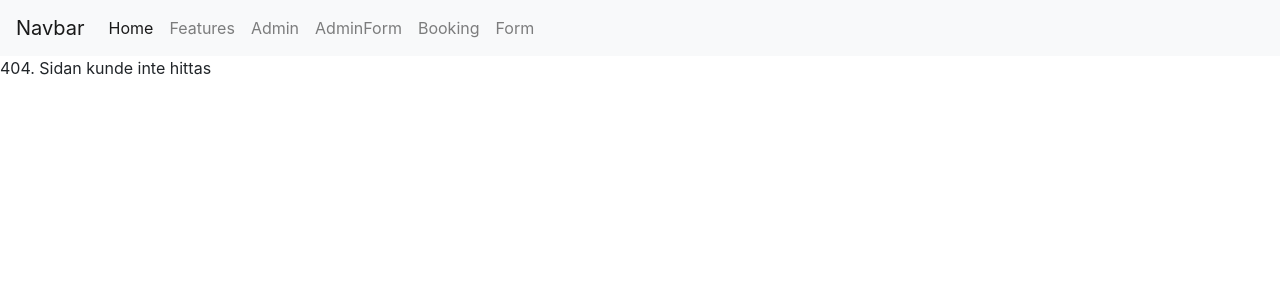
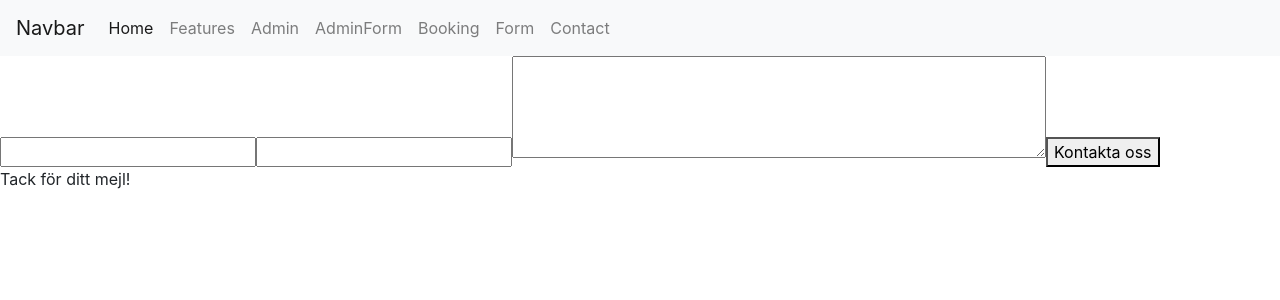
Before and after one commit to TheRakib/Wiesslutprojekt, a React (Create React App) app: page /contact in a window 1280 px wide. Before the commit this address had no page. Shown: the top 300 px of the page. Built offline with nearby package versions, Linux system fonts and the light colour scheme; no server answers.

Commit message:
stuff changed

```diff
--- a/package.json
+++ b/package.json
@@ -7,6 +7,7 @@
     "@testing-library/react": "^9.5.0",
     "@testing-library/user-event": "^7.2.1",
     "axios": "^0.19.2",
+    "dotenv": "^8.2.0",
     "faker": "^4.1.0",
     "firebase": "^7.14.3",
     "react": "^16.13.1",
--- a/src/components/Approute.js
+++ b/src/components/Approute.js
@@ -15,6 +15,7 @@ import AdminSida from "./AdminSida";
 import FirebaseTest from "./FirebaseTest";
 import UserPage from "./AuthUser/UserPage";
 import UserProfile from "./AuthUser/UserProfile";
+import Contact from "./Contact";
 //import UserLogin from "./AuthUser/UserLogin";
 //import Formular from "../pages/Formular"
 
@@ -33,6 +34,8 @@ const Approute = ()=>{
                  <Route path="/userprofile" exact component={UserProfile}></Route>
                  <Route path="/adminsida" exact component={AdminSida}></Route>
                  <Route path="/firebasetest" exact component={FirebaseTest}></Route>
+
+                 <Route path="/contact" exact component={Contact}></Route>
 
 
 
--- a/src/components/AuthUser/UserLogin.js
+++ b/src/components/AuthUser/UserLogin.js
@@ -4,6 +4,7 @@
 // state
 
 import React, {Component} from "react";
+//npm i react-firebaseui
 import StyledFirebaseAuth from 'react-firebaseui/StyledFirebaseAuth';
 import firebase from "../FirebaseConfig";
 import UserProfile from "./UserProfile";
@@ -21,20 +22,22 @@ uiConfig = {
   // Popup signin flow rather than redirect flow.
   signInFlow: 'popup',
   // Redirect to /signedIn after sign in is successful. Alternatively you can provide a callbacks.signInSuccess function.
-  signInSuccessUrl: '/userprofile',
+  signInSuccessUrl:'/userprofile',
   // We will display Google and Facebook as auth providers.
   signInOptions: [
     firebase.auth.GoogleAuthProvider.PROVIDER_ID,
     firebase.auth.FacebookAuthProvider.PROVIDER_ID,
-    firebase.auth.TwitterAuthProvider.PROVIDER_ID
+    firebase.auth.TwitterAuthProvider.PROVIDER_ID,
+    firebase.auth.PhoneAuthProvider.PROVIDER_ID
   ]
 };
 
 componentDidMount(){
     firebase.auth().onAuthStateChanged((user)=>{
-       this.setState({user}) //user:user
+       this.setState({user:user.email}) //user:user
        console.log(user);
     })
+    //skicka data till parent
 }
 
  onClickRegister(){
@@ -52,10 +55,11 @@ const password = e.target.elements.password.value;
     firebase
     .auth()
     .signInWithEmailAndPassword(email, password)
-    .then(res=>
+    .then(
+        //res=>
 
     //anropa showDisplayName
-     this.props.userCredential(res.user.email)
+     //this.props.userCredential(res.user.email)
 
      )
 
@@ -80,9 +84,10 @@ const password = e.target.elements.password.value;
      .createUserWithEmailAndPassword(email, password)
      .then( (res)=>{
 
+// från child till parent med hjälp callback funktion
          res.user.sendEmailVerification()
-         this.props.userCredential(res.user.email)
-         this.props.showDisplayName(displayName)
+        // this.props.userCredential(res.user.email)
+        // this.props.showDisplayName(displayName)
      })
      //.then(()=>{
      /*      firebase.auth().onAuthStateChanged((user)=>{
@@ -108,6 +113,15 @@ auth.sendPasswordResetEmail(emailAddress).then(function() {
 e.preventDefault();
  }
 
+ /* componentDidMount(){
+
+     firebase.auth().onAuthStateChanged((user)=>{
+                            user.updateProfile({
+                                displayName :username
+                            }))
+
+ }
+ } */
 
 
     render(){
--- a/src/components/AuthUser/UserPage.js
+++ b/src/components/AuthUser/UserPage.js
@@ -11,17 +11,33 @@ class UserPage extends Component {
 
     }
 
+componentDidMount(){
+    firebase.auth().onAuthStateChanged(
+ user=> this.setState({user: user.email, displayName:user.displayName})
+    )
 
+}
 
     //const enfunction = ()=> { }
-
+//varje ändras state renderas componentet igen.
     render() {
 
         const loggedIn = this.state.user || localStorage.getItem("user");
         return (
             <div>
                 {!loggedIn ?
-                    <UserLogin userCredential={(user) => {
+                    <UserLogin  /> :
+                    <UserProfile userData={this.state.displayName ||this.state.user} />
+                }
+            </div>
+        )
+    }
+}
+
+export default UserPage;
+
+
+/*  userCredential={(user) => {
                         this.setState({ user: user.email })
                         localStorage.setItem("user", this.state.user)
                     }}
@@ -41,13 +57,4 @@ class UserPage extends Component {
 
                          })
 
-                    } }
-                    /> :
-                    <UserProfile userData={this.state.displayName} />
-                }
-            </div>
-        )
-    }
-}
-
-export default UserPage;
+                    } } */
--- a/src/components/AuthUser/UserProfile.js
+++ b/src/components/AuthUser/UserProfile.js
@@ -34,6 +34,8 @@ deleteAccount(){
 
    user.delete().then(function() {
   // User deleted.
+  localStorage.clear();
+       window.location.reload(false);
 }).catch(function(error) {
   // An error happened.
 });
--- /dev/null
+++ b/src/components/Contact.js
@@ -0,0 +1,47 @@
+import React, { Component } from "react";
+import firebase from "./FirebaseConfig";
+
+export default class Contact extends Component{
+
+
+onSubmitForm(e){
+    e.preventDefault();
+  //firebase.firestore()
+
+  const db = firebase.firestore();
+         //userId ska komma från currentUser som finns inuti
+        //const userId = firebase.auth().currentUser.userId
+        //if(firebase.auth().currentUser.userId)
+    const docRef=  db.collection("contactFormData").doc("userId");
+     //else meddelande: Skapa ett konto för att kunna skicka meddelande till oss
+    // doc("trash")
+    docRef.set({
+        name : e.target.elements.name.value,
+        email: e.target.elements.email.value,
+        meddelande: e.target.elements.textarea.value
+
+
+    })
+
+//condition state
+
+
+
+}
+    render(){
+        return(
+               <div>
+                    <form onSubmit={this.onSubmitForm.bind(this)}>
+                        <input type="text" name="name" />
+                        <input type="email"  name="email"/>
+                        <textarea name="textarea" rows="4" cols="50"> </textarea>
+                        <button>Kontakta oss</button>
+                    </form>
+
+                    <div>Tack för ditt mejl!</div>
+               </div>
+
+
+        )
+    }
+}
--- a/src/components/FirebaseConfig.js
+++ b/src/components/FirebaseConfig.js
@@ -8,9 +8,14 @@ import "firebase/auth";
 //.env
 //config  exportera objectet
 // object.apikey
+
+//npm i dotenv
+require('dotenv').config()
+
 const firebaseConfig = {
-  apiKey: "AIzaSyApkZahEANZ9nbjQa3Lu_MY6etuB_BAJmQ",
-  authDomain: "klassprojekt-f7e1d.firebaseapp.com",
+  //process.env.REACT_APP_API_KEY
+  apiKey: process.env.REACT_APP_APIKEY,
+  authDomain: process.env.REACT_APP_AUTHDOMAIN,
   databaseURL: "https://klassprojekt-f7e1d.firebaseio.com",
   projectId: "klassprojekt-f7e1d",
   storageBucket: "klassprojekt-f7e1d.appspot.com",
--- a/src/components/Navbar.js
+++ b/src/components/Navbar.js
@@ -19,6 +19,7 @@ const Navbar = ()=>{
         <Link className={"nav-item nav-link"} to="/admin">AdminForm</Link>
        <Link className={"nav-item nav-link"} to="/bookings">Booking</Link>
        <Link className= {"nav-item nav-link"} to="/Form">Form</Link>
+        <Link className= {"nav-item nav-link"} to="/contact">Contact</Link>
     </div>
   </div>
 </nav>
```
Also changed, not shown: 2 other files (tests, documents, lock files or other folders).
